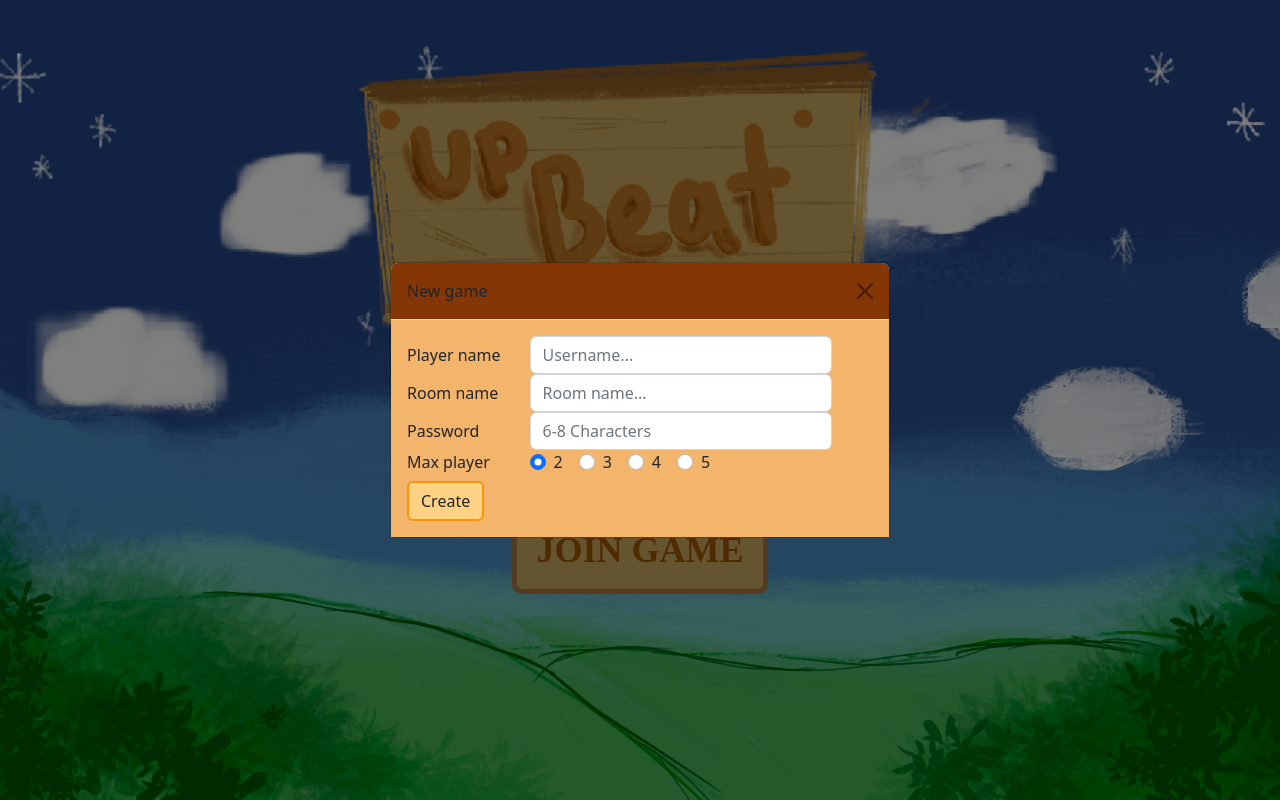
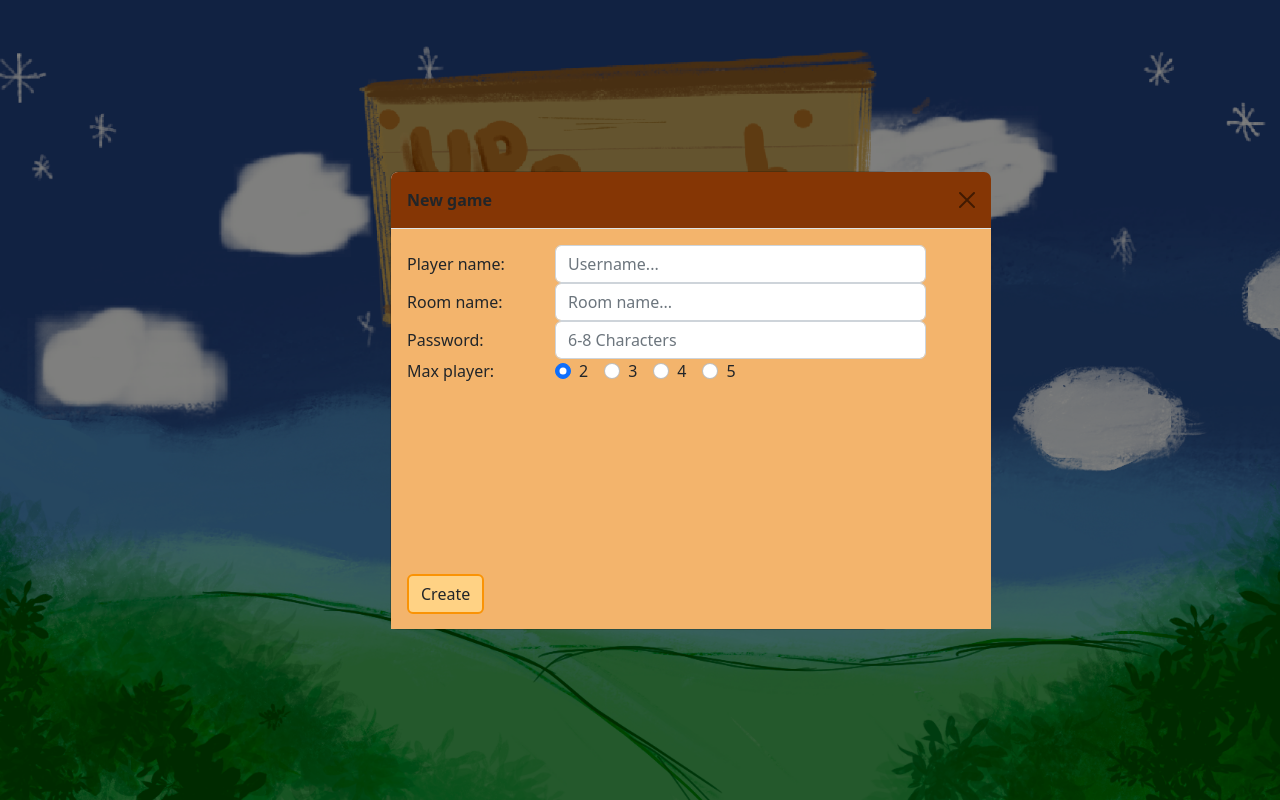
Before and after one commit to HiM4278/GameDev, a Next.js app in the folder front-end/cpe200-upbeat/: page / in a window 1280 px wide. Both pictures are taken after a click on the button "NEW GAME". Built offline with nearby package versions, Linux system fonts and the light colour scheme; a web font is replaced by a local one.

Commit message:
change size of form

```diff
--- a/front-end/cpe200-upbeat/src/pages/index.js
+++ b/front-end/cpe200-upbeat/src/pages/index.js
@@ -52,14 +52,24 @@ export default function landing() {
         centered
         dialogClassName="modal-70w"
       >
-        <Modal.Header closeButton style={{ backgroundColor: "#853605" }}>
+        <Modal.Header
+          closeButton
+          style={{
+            backgroundColor: "#853605",
+            width: "600px",
+            fontWeight: "bold",
+          }}
+        >
           New game
         </Modal.Header>
-        <Modal.Body style={{ background: "#f3b46c" }}>
+        <Modal.Body
+          style={{ background: "#f3b46c", width: "600px", height: "400px" }}
+        >
+          <div>
             <form>
               <div class="form-group row">
                 <label for="inputUsername3" class="col-sm-3 col-form-label">
-                Player name
+                  Player name:
                 </label>
                 <div class="col-sm-8">
                   <input
@@ -72,7 +82,7 @@ export default function landing() {
               </div>
               <div class="form-group row">
                 <label for="inputRoomName3" class="col-sm-3 col-form-label">
-                Room name
+                  Room name:
                 </label>
                 <div class="col-sm-8">
                   <input
@@ -85,7 +95,7 @@ export default function landing() {
               </div>
               <div class="form-group row">
                 <label for="inputPassword3" class="col-sm-3 col-form-label">
-                Password
+                  Password:
                 </label>
                 <div class="col-sm-8">
                   <input
@@ -98,7 +108,9 @@ export default function landing() {
               </div>
               <fieldset class="form-group">
                 <div class="row">
-                <legend class="col-form-label col-sm-3 pt-0">Max player</legend>
+                  <legend class="col-form-label col-sm-3 pt-0">
+                    Max player:
+                  </legend>
                   <div class="col-sm-8">
                     <div class="form-check form-check-inline">
                       <input
@@ -156,6 +168,8 @@ export default function landing() {
                 <div class="col-sm-10"></div>
               </div>
             </form>
+          </div>
+          <div style={{ position: "absolute", bottom: 15 }}>
             <button
               onClick={() => router.push("/game")}
               class="btn"
@@ -163,6 +177,7 @@ export default function landing() {
             >
               Create
             </button>
+          </div>
         </Modal.Body>
       </Modal>
       <Modal
@@ -173,14 +188,20 @@ export default function landing() {
         centered
         dialogClassName="modal-70w"
       >
-        <Modal.Header closeButton style={{ background: "#853605" }}>
+        <Modal.Header
+          closeButton
+          style={{ background: "#853605", width: "600px", fontWeight: "bold" }}
+        >
           Join game
         </Modal.Header>
-        <Modal.Body style={{ background: "#f3b46c" }}>
+        <Modal.Body
+          style={{ background: "#f3b46c", width: "600px", height: "400px" }}
+        >
+          <div>
             <form>
               <div class="form-group row">
                 <label for="inputUsername3" class="col-sm-3 col-form-label">
-                Player name
+                  Player name:
                 </label>
                 <div class="col-sm-8">
                   <input
@@ -193,7 +214,7 @@ export default function landing() {
               </div>
               <div class="form-group row">
                 <label for="inputRoomName3" class="col-sm-3 col-form-label">
-                Room name
+                  Room name:
                 </label>
                 <div class="col-sm-8">
                   <input
@@ -206,7 +227,7 @@ export default function landing() {
               </div>
               <div class="form-group row">
                 <label for="inputPassword3" class="col-sm-3 col-form-label">
-                Password
+                  Password:
                 </label>
                 <div class="col-sm-8">
                   <input
@@ -217,18 +238,20 @@ export default function landing() {
                   />
                 </div>
               </div>
-            <div class="form-group row">
-              <div class="col-sm-10">
+            </form>
+          </div>
+          <div style={{ position: "absolute", bottom: 15 }}>
             <button
               type="submit"
               class="btn"
-                  style={{ background: "#ffd284", border: "2px solid #fa9305" }}
+              style={{
+                background: "#ffd284",
+                border: "2px solid #fa9305",
+              }}
             >
               Join
             </button>
           </div>
-            </div>
-          </form>
         </Modal.Body>
       </Modal>
     </>
--- a/front-end/cpe200-upbeat/src/styles/game.css
+++ b/front-end/cpe200-upbeat/src/styles/game.css
@@ -6,7 +6,6 @@
   display: flex;
   width: 100%;
   height: 100vh;
-  overflow: hidden;
   background-color: azure;
 }
 
@@ -37,7 +36,7 @@
 
 .editor-header {
   padding: 24px 16px;
-  background-color: #a77843;
+  background-color: #de6b48;
   font-weight: bold;
   color: #ffc900;
   display: flex;
```
Also changed, not shown: front-end/cpe200-upbeat/components/ConstructionEditor.jsx (+9 -5 lines). Lines whose indentation alone changed are shown as unchanged.
